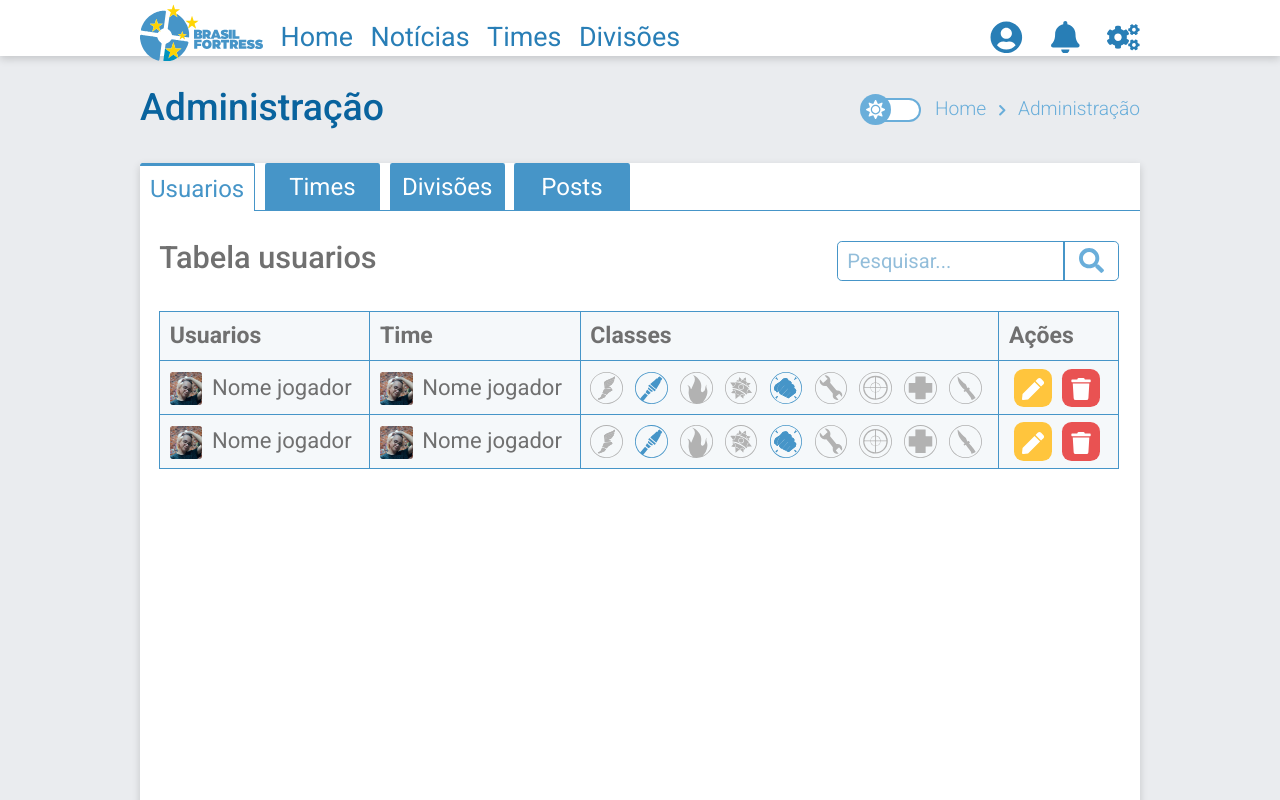
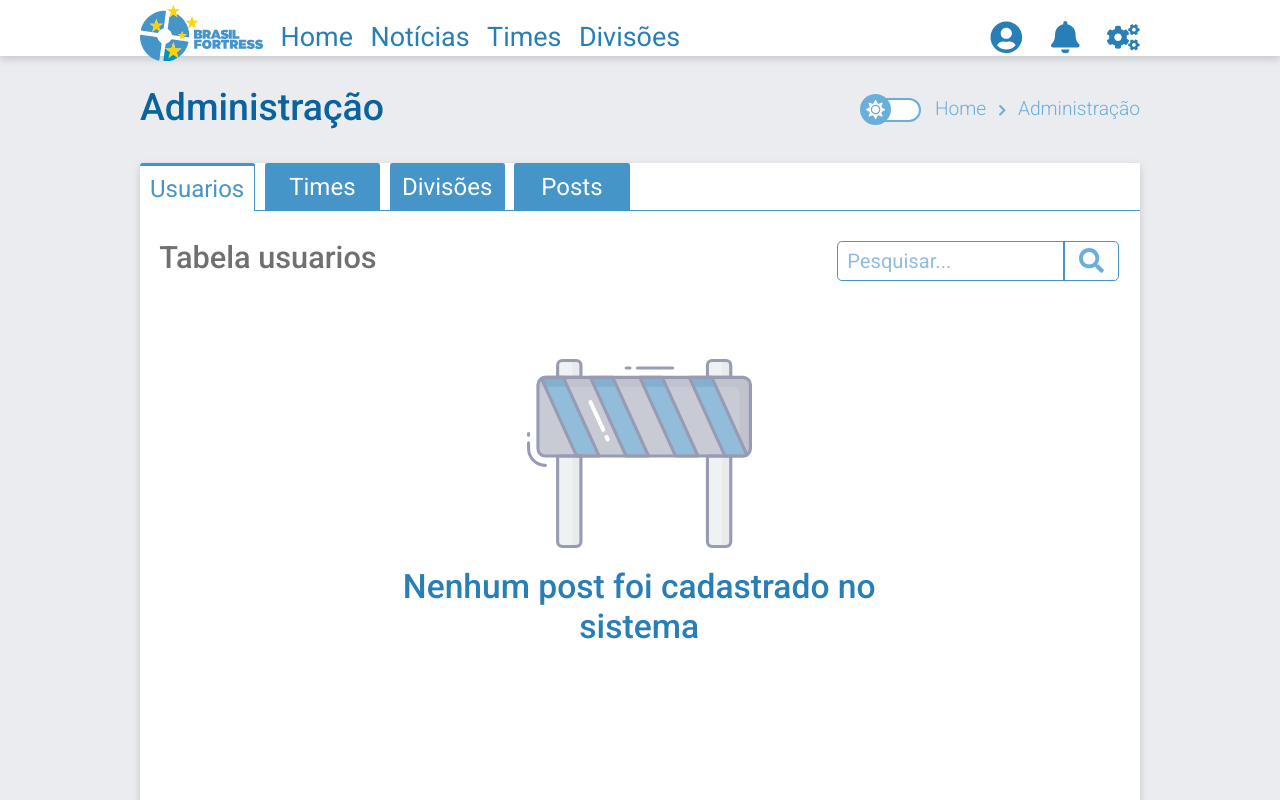
Before and after one commit to WeslynSouza/BFTF2, a React (Create React App) app in the folder client/: page /Administracao in a window 1280 px wide. Shown: the top 800 px of the page. Built offline with nearby package versions, Linux system fonts and the light colour scheme; the HTML template or start-up script is replaced by a standard one.

Commit message:
Evoluindo a pagina administração

```diff
--- a/client/src/pages/administracao/formularios/usuario-form.tsx
+++ b/client/src/pages/administracao/formularios/usuario-form.tsx
@@ -1,3 +1,5 @@
+import { useState, FormEvent } from 'react';
+import { useHistory } from 'react-router-dom';
 import * as Classes from '../../../assets/assets';
 
 type usuarioForm = {
@@ -6,21 +8,50 @@ type usuarioForm = {
 
 export default function UsuarioForm({ functionVoltar }: usuarioForm) {
 
+    const history = useHistory();
+
+    const [ nome, setNome ] = useState('');
+    const [ steamId, setSteamId ] = useState('');
+    const [ avatar, setAvatar ] = useState<File[]>([]);
+    const [ elegivel, setElegivel ] = useState('');
+    const [ classes, setClasses ] = useState<string[]>([]);
+
+    async function handleSubmit(event: FormEvent){
+        event.preventDefault();
+
+        const data = new FormData();
+
+        data.append('nome', nome);
+        data.append('steamId', steamId);
+        avatar.forEach(avatar => {
+            data.append('avatar', avatar);
+        })
+        data.append('elegivel', elegivel);
+        classes.forEach(classe => {
+            data.append('classes', classe);
+        })
+
+        alert('Cadastro realizado com sucesso!');
+
+        history.push('/');
+    }
+
     return (
         <div className="administracao-tab-container">
             <div className="tab-header">
                 <h2>Alterar usuario</h2>
             </div>
 
-            <form>
+            <form className='form-secundary' onSubmit={handleSubmit}>
                 <fieldset>
                     <label htmlFor="nome">Nome</label>
-                    <input type="text" value='Nome' id='nome'/>
+                    <input type="text" value={nome} placeholder='Nome'
+                        id='nome' onChange={event => setNome(event.target.value)}/>
                 </fieldset>
 
                 <fieldset>
                     <label htmlFor="steamId">SteamId</label>
-                    <input type="text" value='12893781273' id='steamId' readOnly/>
+                    <input type="text" value={steamId} placeholder='SteamId' id='steamId' readOnly/>
                 </fieldset>
 
                 <fieldset>
@@ -30,7 +61,7 @@ export default function UsuarioForm({ functionVoltar }: usuarioForm) {
 
                 <fieldset>
                     <label htmlFor="elegivel">Elegivel</label>
-                    <select name="elegivel" id="elegivel">
+                    <select name="elegivel" id="elegivel" value={elegivel} onChange={event => setElegivel(event.target.value)}>
                         <option value="nao-elegivel">Não elegivel</option>
                         <option value="elegivel">Elegivel</option>
                     </select>
--- a/client/src/pages/administracao/index.tsx
+++ b/client/src/pages/administracao/index.tsx
@@ -29,7 +29,7 @@ export default function Administracao() {
         if(postState === 'lista')
             return <PostList functionAlterar={setPostState}/>
         else
-            return <PostForm/>
+            return <PostForm functionVoltar={setPostState}/>
     }
 
     return (
--- a/client/src/pages/administracao/listas/post-list.tsx
+++ b/client/src/pages/administracao/listas/post-list.tsx
@@ -2,6 +2,8 @@ import { useState } from 'react';
 import { Modal } from 'react-bootstrap';
 import { FaPen, FaTrash } from 'react-icons/fa';
 import InputPesquisa from '../../../components/input-pesquisa';
+
+import Placeholder from '../../../assets/barreira.svg';
 
 type postTabela = {
     functionAlterar: Function;
@@ -9,50 +11,57 @@ type postTabela = {
 
 export default function PostTabela({ functionAlterar }: postTabela) {
 
-    const [ pesquisa, setPesquisa ] = useState('tabela');
+    const [ pesquisa, setPesquisa ] = useState('');
+    const [ posts, setPosts ] = useState<Object[]>([]);
     const [ show, setShow ] = useState(false);
 
     const handleClose = () => setShow(false);
     const handleShow = () => setShow(true);
 
+    function renderTab() {
+        if(posts.length !== 0) {
+            return (
+                <ul>
+                    {posts.map(post => {
+                        return (
+                            <li>
+                                <h4>Titulo do post</h4>
+
+                                <div className='lista-botoes'>
+                                    <button className='botao-alterar' onClick={() => functionAlterar('formulario')}>
+                                        <FaPen/>
+                                    </button>
+                                    <button className='botao-excluir' onClick={() => handleShow()}>
+                                        <FaTrash/>
+                                    </button>
+                                </div>
+                            </li>
+                        )
+                    })}
+                </ul>
+            )
+        }else {
+            return (
+                <div className='tab-placeholder'>
+                    <img src={Placeholder} alt="barreira"/>
+                    <h2>Nenhum post foi cadastrado no sistema</h2>
+                </div>
+            )
+        }
+    }
+
     return (
         <div className='administracao-tab-container'>
 
             <div className="tab-header">
-                <h2>Tabela time </h2>
+                <h2>Lista posts</h2>
 
                 <InputPesquisa value={pesquisa}
                     setValue={setPesquisa} height='4rem' inputWidth='23.53rem'
                     buttonWidth='5.7rem' fontInput='2.1rem' fontButton='2.6rem'/>
             </div>
 
-            <ul>
-                <li>
-                    <h4>Titulo do post</h4>
-
-                    <div className='lista-botoes'>
-                        <button className='botao-alterar'>
-                            <FaPen onClick={() => functionAlterar('formulario')}/>
-                        </button>
-                        <button className='botao-excluir' onClick={() => handleShow()}>
-                            <FaTrash/>
-                        </button>
-                    </div>
-                </li>
-
-                <li>
-                    <h4>Titulo do post</h4>
-
-                    <div className='lista-botoes'>
-                        <button className='botao-alterar'>
-                            <FaPen onClick={() => functionAlterar('formulario')}/>
-                        </button>
-                        <button className='botao-excluir' onClick={() => handleShow()}>
-                            <FaTrash/>
-                        </button>
-                    </div>
-                </li>
-            </ul>
+            {renderTab()}
 
             <Modal show={show} onHide={handleClose} centered>
                 <Modal.Header>
--- a/client/src/pages/administracao/style.scss
+++ b/client/src/pages/administracao/style.scss
@@ -64,6 +64,21 @@
             }
         }
 
+        .tab-placeholder {
+            width: 100%;
+            height: 100%;
+            @include displayFlex(center, center);
+            flex-direction: column;
+            margin-top: 5rem;
+
+            h2 {
+                width: 50rem;
+                @include texto(3.5rem, var(--color-blue-secundary));
+                text-align: center;
+                margin-top: 2rem
+            }
+        }
+
         @import '../../styles/components/tabela';
         @import '../../styles/components/formulario';
         @import '../../styles/components/lista';
--- a/client/src/pages/administracao/tabelas/times-tab.tsx
+++ b/client/src/pages/administracao/tabelas/times-tab.tsx
@@ -4,14 +4,70 @@ import { Table, Modal } from 'react-bootstrap';
 import { FaPen, FaTrash } from 'react-icons/fa';
 
 import img from '../../../assets/perfilPaula.jpg';
+import Placeholder from '../../../assets/barreira.svg';
 
 export default function Times() {
 
+    type Time = {
+        nome: string,
+        lider: string,
+        divisao: string
+    }
+
     const [ pesquisa, setPesquisa ] = useState('');
+    const [ times, setTimes ] = useState<Time[]>([]);
     const [ show, setShow ] = useState(false);
 
     const handleClose = () => setShow(false);
     const handleShow = () => setShow(true);
+
+    function renderTab() {
+        if(times.length !== 0) {
+            return (
+                <Table>
+                    <thead>
+                        <tr>
+                            <th>Nome</th>
+                            <th>Lider</th>
+                            <th>Divisão</th>
+                            <th>Ações</th>
+                        </tr>
+                    </thead>
+                    <tbody>
+                        {times.map(time => {
+                            return (
+                                <tr key={time.nome}>
+                                    <td>
+                                        <img src={img} alt="Avatar"/>
+                                        {time.nome}
+                                    </td>
+                                    <td>
+                                        <img src={img} alt="Avatar"/>
+                                        {time.lider}
+                                    </td>
+                                    <td>
+                                        {time.divisao}
+                                    </td>
+                                    <td>
+                                        <button className='botao-excluir' onClick={handleShow}>
+                                            <FaTrash/>
+                                        </button>
+                                    </td>
+                                </tr>
+                            )
+                        })}
+                    </tbody>
+                </Table>
+            )
+        } else {
+            return (
+                <div className='tab-placeholder'>
+                    <img src={Placeholder} alt="barreira"/>
+                    <h2>Nenhum post foi cadastrado no sistema</h2>
+                </div>
+            )
+        }
+    }
 
     return (
         <div className='administracao-tab-container'>
@@ -24,61 +80,7 @@ export default function Times() {
                     buttonWidth='5.7rem' fontInput='2.1rem' fontButton='2.6rem'/>
             </div>
 
-            <Table>
-                <thead>
-                    <tr>
-                        <th>Usuarios</th>
-                        <th>Time</th>
-                        <th>Divisão</th>
-                        <th>Ações</th>
-                    </tr>
-                </thead>
-                <tbody>
-                    <tr>
-                        <td>
-                            <img src={img} alt="Avatar"/>
-                            Nome jogador
-                        </td>
-                        <td>
-                            <img src={img} alt="Avatar"/>
-                            Nome jogador
-                        </td>
-                        <td>
-                            Nome
-                        </td>
-                        <td>
-                            <button className='botao-alterar'>
-                                <FaPen/>
-                            </button>
-                            <button className='botao-excluir' onClick={handleShow}>
-                                <FaTrash/>
-                            </button>
-                        </td>
-                    </tr>
-
-                    <tr>
-                        <td>
-                            <img src={img} alt="Avatar"/>
-                            Nome jogador
-                        </td>
-                        <td>
-                            <img src={img} alt="Avatar"/>
-                            Nome jogador
-                        </td>
-                        <td>
-                            Nome
-                        </td>
-                        <td>
-                            <button className='botao-alterar'>
-                                <FaPen/>
-                            </button>
-                            <button className='botao-excluir' onClick={handleShow}>
-                                <FaTrash/>
-                            </button>
-                        </td>
-                    </tr>
-                </tbody>
-            </Table>
+            {renderTab()}
 
             <Modal show={show} onHide={handleClose} centered>
                 <Modal.Header>
--- a/client/src/pages/administracao/tabelas/usuario-tab.tsx
+++ b/client/src/pages/administracao/tabelas/usuario-tab.tsx
@@ -5,28 +5,30 @@ import { Table, Modal } from 'react-bootstrap';
 import * as Classes from '../../../assets/assets';
 import img from '../../../assets/perfilPaula.jpg';
 
+import Placeholder from '../../../assets/barreira.svg';
+
 type usuaiosTabela = {
     functionAlterar: Function
 }
 
 export default function UsuariosTabela({ functionAlterar }: usuaiosTabela) {
 
+    type Usuario = {
+        nome: string,
+        time: string,
+        classes: [],
+    }
+
     const [ pesquisa, setPesquisa ] = useState('');
+    const [ usuarios, setUsuarios ] = useState<Usuario[]>([]);
     const [ show, setShow ] = useState(false);
 
     const handleClose = () => setShow(false);
     const handleShow = () => setShow(true);
 
+    function renderTab() {
+        if(usuarios.length !== 0){
             return (
-        <div className='administracao-tab-container'>
-            <div className="tab-header">
-                <h2>Tabela usuarios</h2>
-
-                <InputPesquisa value={pesquisa}
-                    setValue={setPesquisa} height='4rem' inputWidth='23.53rem'
-                    buttonWidth='5.7rem' fontInput='2.1rem' fontButton='2.6rem'/>
-            </div>
-
                 <Table>
                 <thead>
                     <tr>
@@ -37,14 +39,16 @@ export default function UsuariosTabela({ functionAlterar }: usuaiosTabela) {
                     </tr>
                 </thead>
                 <tbody>
-                    <tr>
+                    {usuarios.map(usuario => {
+                        return (
+                            <tr key={usuario.nome}>
                                 <td>
                                     <img src={img} alt="Avatar"/>
-                            Nome jogador
+                                    {usuario.nome}
                                 </td>
                                 <td>
                                     <img src={img} alt="Avatar"/>
-                            Nome jogador
+                                    {usuario.time}
                                 </td>
                                 <td>
                                     <div>
@@ -68,40 +72,32 @@ export default function UsuariosTabela({ functionAlterar }: usuaiosTabela) {
                                     </button>
                                 </td>
                             </tr>
-
-                    <tr>
-                        <td>
-                            <img src={img} alt="Avatar"/>
-                            Nome jogador
-                        </td>
-                        <td>
-                            <img src={img} alt="Avatar"/>
-                            Nome jogador
-                        </td>
-                        <td>
-                            <div>
-                                <img src={Classes.scout} alt="classe"/>
-                                <img src={Classes.soldierBlue} alt="classe"/>
-                                <img src={Classes.pyro} alt="classe"/>
-                                <img src={Classes.demoman} alt="classe"/>
-                                <img src={Classes.heavyBlue} alt="classe"/>
-                                <img src={Classes.engieneer} alt="classe"/>
-                                <img src={Classes.sniper} alt="classe"/>
-                                <img src={Classes.medic} alt="classe"/>
-                                <img src={Classes.spy} alt="classe"/>
-                            </div>
-                        </td>
-                        <td>
-                            <button className='botao-alterar' onClick={() => functionAlterar('formulario')}>
-                                <FaPen/>
-                            </button>
-                            <button className='botao-excluir' onClick={handleShow}>
-                                <FaTrash/>
-                            </button>
-                        </td>
-                    </tr>
+                        )
+                    })}
                 </tbody>
             </Table>
+            )
+        } else {
+            return (
+                <div className='tab-placeholder'>
+                    <img src={Placeholder} alt="barreira"/>
+                    <h2>Nenhum post foi cadastrado no sistema</h2>
+                </div>
+            )
+        }
+    }
+
+    return (
+        <div className='administracao-tab-container'>
+            <div className="tab-header">
+                <h2>Tabela usuarios</h2>
+
+                <InputPesquisa value={pesquisa}
+                    setValue={setPesquisa} height='4rem' inputWidth='23.53rem'
+                    buttonWidth='5.7rem' fontInput='2.1rem' fontButton='2.6rem'/>
+            </div>
+
+            {renderTab()}
 
             <Modal show={show} onHide={handleClose} centered>
                 <Modal.Header>
```
Also changed, not shown: client/src/pages/administracao/formularios/post-form.tsx (+96 -4 lines), client/src/assets/barreira.svg (added). Lines whose indentation alone changed are shown as unchanged.
